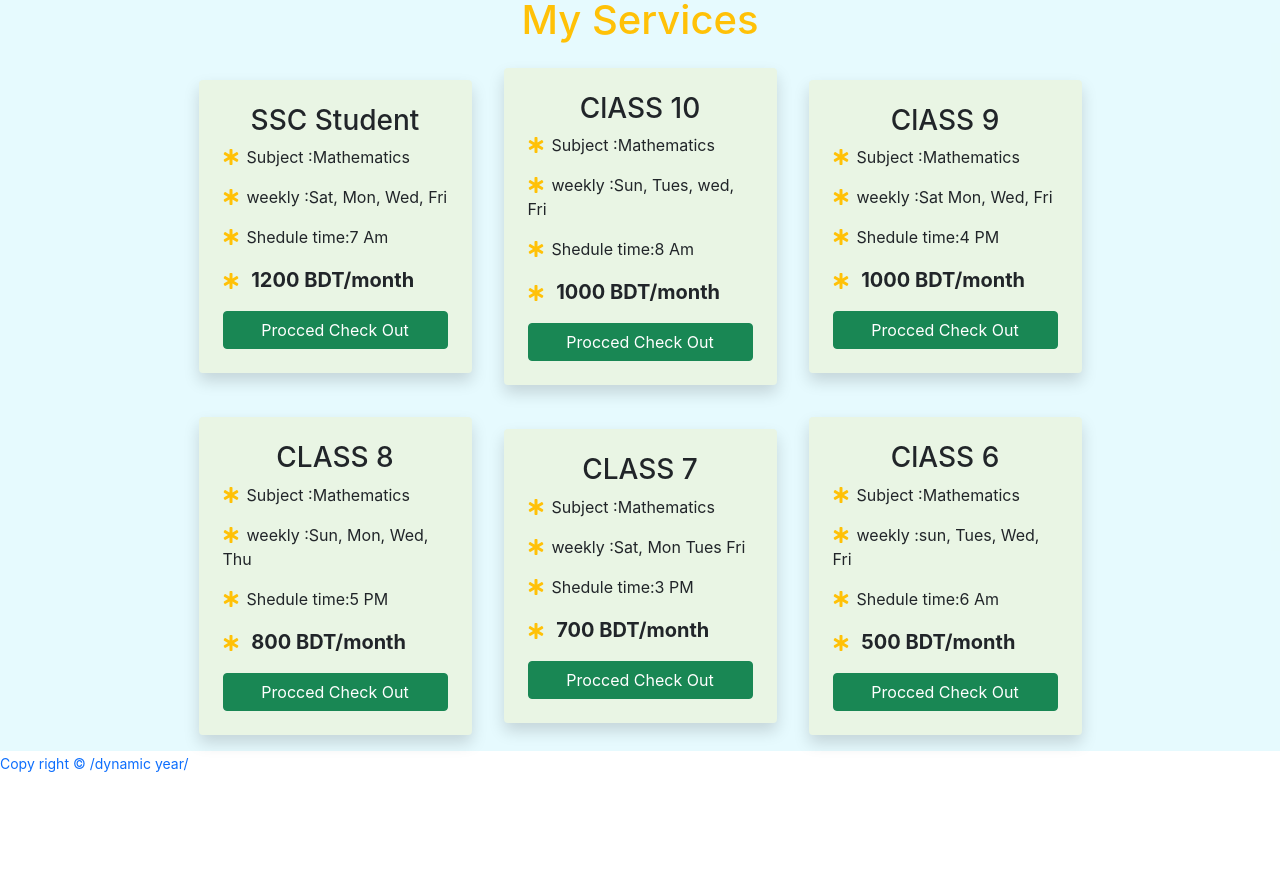
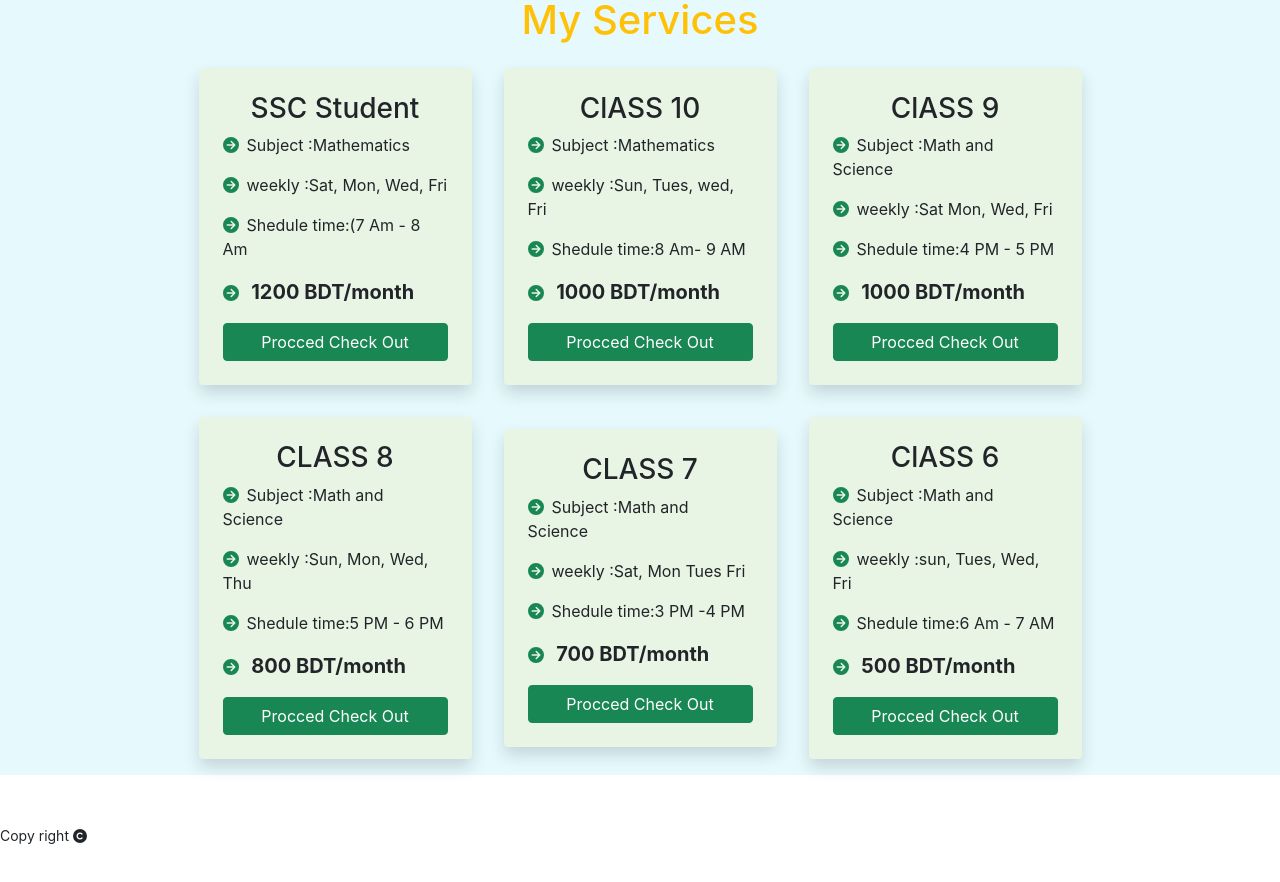
Before and after one commit to SanyFaysal/indipendent-service-provider-website, a React (Create React App) app: page / in a window 1280 px wide. Shown: the part 720-1602 px from the top of the page. Before the commit the page ends 1495 px from the top, so only its background shows below. Built offline with nearby package versions, Linux system fonts and the light colour scheme.

Commit message:
About component added

```diff
--- a/src/Pages/Home/Home/Home.js
+++ b/src/Pages/Home/Home/Home.js
@@ -20,8 +20,9 @@ const Home = () => {
                 </div >
             </div>
             <About></About>
-            <Services></Services>
-
+            <div id='services'>
+                <Services></Services>
+            </div>
         </>
     );
 };
--- a/src/Pages/Home/Service/Service.js
+++ b/src/Pages/Home/Service/Service.js
@@ -1,4 +1,4 @@
-import { faStarOfLife } from '@fortawesome/free-solid-svg-icons';
+import { faCircleArrowRight } from '@fortawesome/free-solid-svg-icons';
 import { FontAwesomeIcon } from '@fortawesome/react-fontawesome';
 import React from 'react';
 
@@ -8,19 +8,19 @@ const Service = ({ service }) => {
         <div className='col col-xl-3 col-lg-3 col-md-4 col-sm-10 col-10 shadow bg-warning bg-opacity-10 rounded d-inline w-full m-3 px-4 py-4'>
             <h3 className='text-center text-bold'>{name}</h3>
             <p>
-                <FontAwesomeIcon className='text-warning fs-6' icon={faStarOfLife}></FontAwesomeIcon>
+                <FontAwesomeIcon className='text-success fs-6' icon={faCircleArrowRight}></FontAwesomeIcon>
                 <span className="ps-2 ">Subject :{subject} </span>
             </p>
             <p>
-                <FontAwesomeIcon className='text-warning' icon={faStarOfLife}></FontAwesomeIcon>
+                <FontAwesomeIcon className='text-success' icon={faCircleArrowRight}></FontAwesomeIcon>
                 <span className="ps-2 ">weekly :{days} </span>
             </p>
             <p>
-                <FontAwesomeIcon className='text-warning' icon={faStarOfLife}></FontAwesomeIcon>
+                <FontAwesomeIcon className='text-success' icon={faCircleArrowRight}></FontAwesomeIcon>
                 <span className="ps-2 ">Shedule time:{at} </span>
             </p>
             <p>
-                <FontAwesomeIcon className='text-warning' icon={faStarOfLife}></FontAwesomeIcon>
+                <FontAwesomeIcon className='text-success' icon={faCircleArrowRight}></FontAwesomeIcon>
                 <span className="ps-2 fw-bold fs-5 text-gray"> {price} BDT/month</span>
             </p>
             <button className='btn btn-pill btn-success w-100'>Procced Check Out</button>
--- a/src/Pages/Home/Services/Services.js
+++ b/src/Pages/Home/Services/Services.js
@@ -3,15 +3,15 @@ import Service from '../Service/Service';
 
 const Services = () => {
     const services = [
-        { id: '1', name: 'SSC Student', subject: 'Mathematics', days: 'Sat, Mon, Wed, Fri', at: '7 Am', price: "1200" },
-        { id: '2', name: 'ClASS 10', subject: 'Mathematics', days: 'Sun, Tues, wed, Fri', at: '8 Am', price: "1000" },
-        { id: '3', name: 'ClASS 9', subject: 'Mathematics', days: 'Sat Mon, Wed, Fri', at: '4 PM', price: "1000" },
-        { id: '4', name: 'CLASS 8', subject: 'Mathematics', days: 'Sun, Mon, Wed, Thu', at: '5 PM', price: "800" },
-        { id: '5', name: 'CLASS 7', subject: 'Mathematics', days: 'Sat, Mon Tues Fri', at: '3 PM', price: "700" },
-        { id: '6', name: 'ClASS 6', subject: 'Mathematics', days: 'sun, Tues, Wed, Fri', at: '6 Am', price: "500" },
+        { id: '1', name: 'SSC Student', subject: 'Mathematics', days: 'Sat, Mon, Wed, Fri', at: '(7 Am - 8 Am', price: "1200" },
+        { id: '2', name: 'ClASS 10', subject: 'Mathematics', days: 'Sun, Tues, wed, Fri', at: '8 Am- 9 AM', price: "1000" },
+        { id: '3', name: 'ClASS 9', subject: 'Math and Science', days: 'Sat Mon, Wed, Fri', at: '4 PM - 5 PM', price: "1000" },
+        { id: '4', name: 'CLASS 8', subject: 'Math and Science', days: 'Sun, Mon, Wed, Thu', at: '5 PM - 6 PM', price: "800" },
+        { id: '5', name: 'CLASS 7', subject: 'Math and Science', days: 'Sat, Mon Tues Fri', at: '3 PM -4 PM', price: "700" },
+        { id: '6', name: 'ClASS 6', subject: 'Math and Science', days: 'sun, Tues, Wed, Fri', at: '6 Am - 7 AM', price: "500" },
     ]
     return (
-        <div className='bg-info bg-opacity-10 pt-4'>
+        <div className='bg-info bg-opacity-10 pt-4' id="services">
             <h1 className='text-center text-warning'>My Services </h1>
             <div className='row container mx-auto d-flex justify-content-center align-items-center '>
                 {
--- a/src/Shared/Footer/Footer.js
+++ b/src/Shared/Footer/Footer.js
@@ -1,10 +1,12 @@
+import { faCopyright } from '@fortawesome/free-solid-svg-icons';
+import { FontAwesomeIcon } from '@fortawesome/react-fontawesome';
 import React from 'react';
 
 const Footer = () => {
 
     return (
-        <div>
-            <small className='text-center text-primary my-4'>Copy right © /dynamic year/</small>
+        <div className='my-5'>
+            <small className='text-center  my-4'>Copy right <FontAwesomeIcon icon={faCopyright}></FontAwesomeIcon></small>
         </div>
     );
 };
--- a/src/Shared/Header/Header.js
+++ b/src/Shared/Header/Header.js
@@ -6,13 +6,13 @@ const Header = () => {
     return (
         <Navbar sticky="top" collapseOnSelect expand="lg" bg="dark" variant="dark">
             <Container>
-                <Navbar.Brand href="#home">
+                <Navbar.Brand as={Link} to="/home">
                     <img style={{ width: '150px' }} src={logo} alt="" />
                 </Navbar.Brand>
                 <Navbar.Toggle aria-controls="responsive-navbar-nav" />
                 <Navbar.Collapse id="responsive-navbar-nav">
                     <Nav className="ms-auto">
-                        <Nav.Link as={Link} to="home#services">Services</Nav.Link>
+                        <Nav.Link href="/home#services">Services</Nav.Link>
                     </Nav>
                     <Nav>
                         <Nav.Link as={Link} to="/blogs">Blogs</Nav.Link>
```
